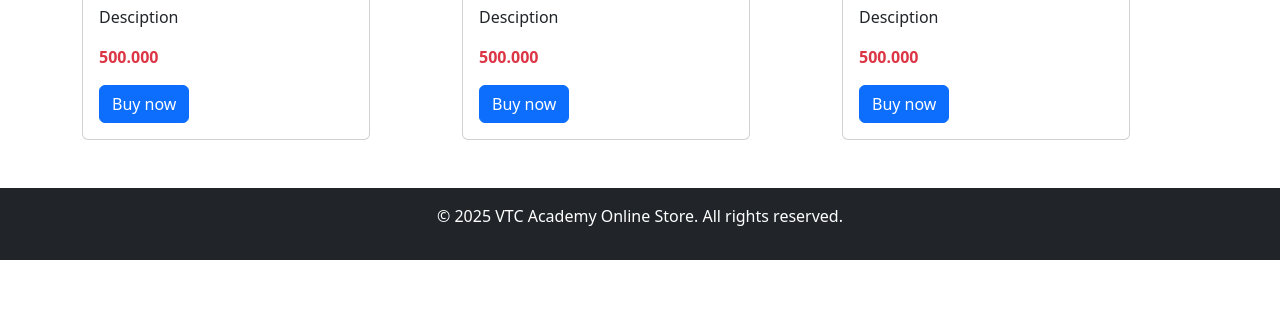
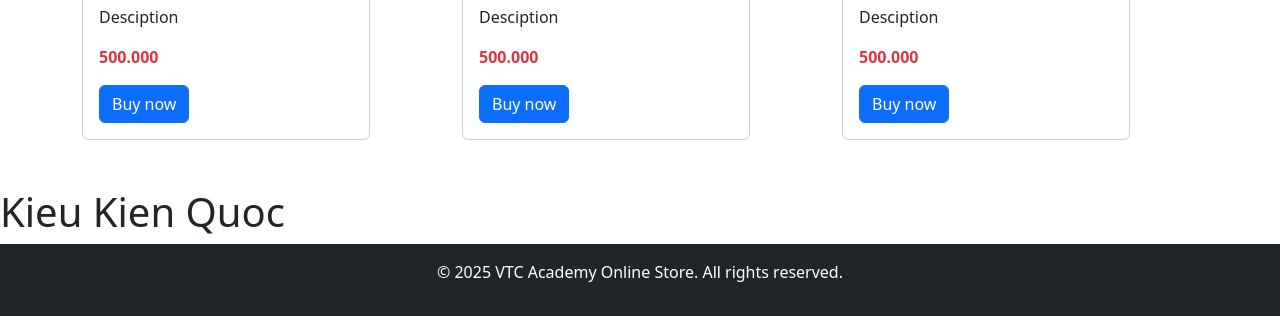
Before and after one commit to KienQuocVn/ASM_K24PF, a plain HTML site: page wwwroot/index.html in a window 1280 px wide. Shown: the part 1466-1782 px from the top of the page. Before the commit the page ends 1726 px from the top, so only its background shows below. Drawn offline with nearby package versions, Linux system fonts and the light colour scheme.

Commit message:
update h1

```diff
--- a/wwwroot/index.html
+++ b/wwwroot/index.html
@@ -181,6 +181,7 @@
             </div>
         </div>
     </div>
+    <h1>Kieu Kien Quoc</h1>
 
     <footer class="bg-dark text-white text-center py-3">
         <p> &copy; 2025 VTC Academy Online Store. All rights reserved.</p>
```
